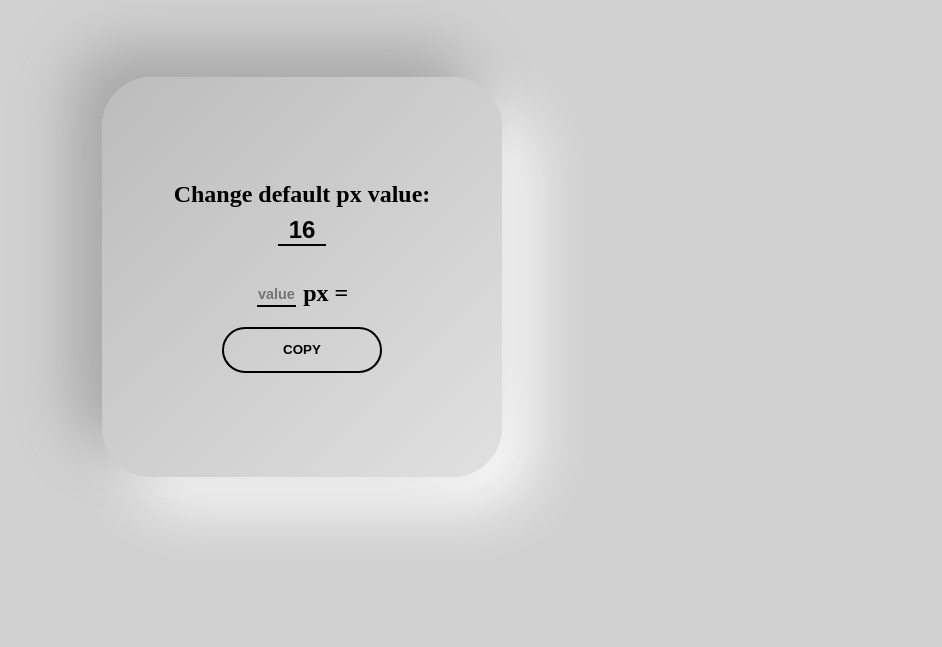
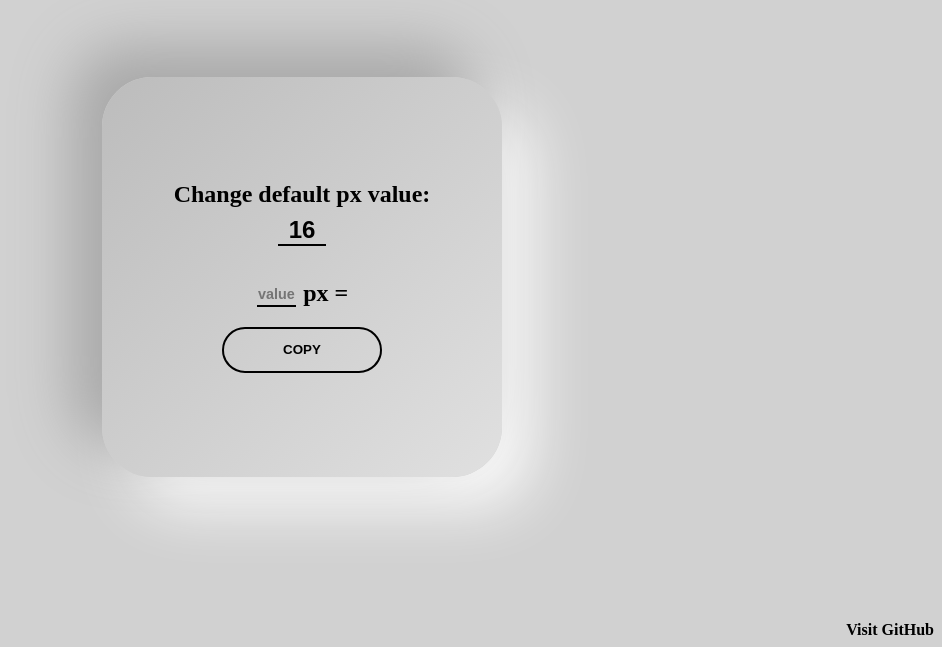
Before and after one commit to asherayub/pixelToEmConverter, a plain HTML site: page index.html in a window 1280 px wide. Shown: the part 153-800 px from the top of the page, without its empty margins (338-1280 px from the left). Drawn offline with Linux system fonts and the light colour scheme; a web font is replaced by a local one.

Commit message:
github link

```diff
--- a/index.html
+++ b/index.html
@@ -53,5 +53,6 @@
       </div>
       <button id="copybtn">Copy</button>
     </div>
+    <a id="myLink" href="https://www.github.com/asherayub" target="_blank">Visit GitHub</a>
   </body>
 </html>
--- a/styles.css
+++ b/styles.css
@@ -115,3 +115,13 @@ input[type="number"]::-webkit-outer-spin-button {
   padding: 0;
   margin-bottom: 1em;
 }
+#myLink{
+  color: var(--text);
+  text-decoration: none;
+  font-size: 1em;
+  font-weight: 600;
+  margin-top: 1em;
+  position: absolute;
+  bottom: .5em;
+  right: .5em;
+}
```
